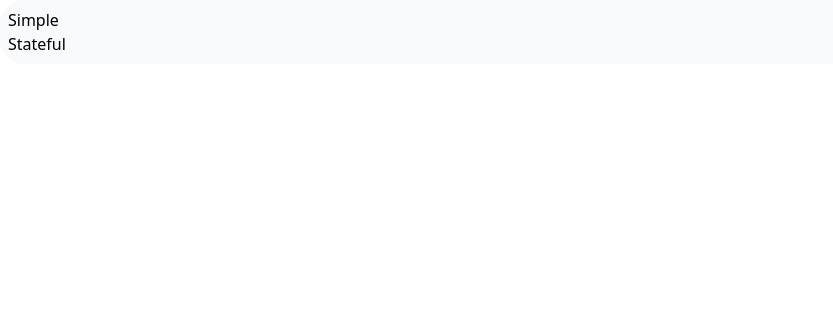
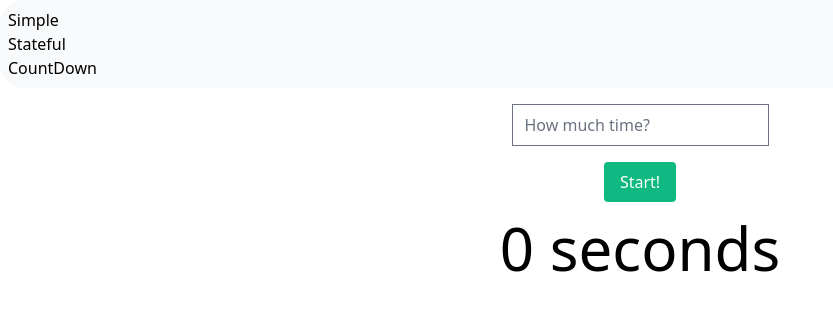
Before and after one commit to danielkarpen/cra-tailwind-css, a React (Create React App) app: page /countdown in a window 1280 px wide. Shown: the top 310 px of the page, without its empty margins (0-833 px from the left). Built offline with nearby package versions, Linux system fonts and the light colour scheme.

Commit message:
CountDown Timer set up

```diff
--- a/package.json
+++ b/package.json
@@ -4,6 +4,7 @@
   "private": true,
   "dependencies": {
     "@craco/craco": "^6.1.1",
+    "@tailwindcss/forms": "^0.2.1",
     "@testing-library/jest-dom": "^5.11.9",
     "@testing-library/react": "^11.2.5",
     "@testing-library/user-event": "^12.7.1",
--- a/src/App.js
+++ b/src/App.js
@@ -1,10 +1,12 @@
-import { BrowserRouter as Router, Link, Route, Switch } from "react-router-dom";
-import { NavBar, SimpleComponent, StatefulComponent } from "./components";
-
-console.log(Switch, Route, Link);
+import { BrowserRouter as Router, Route, Switch } from "react-router-dom";
+import {
+  CountDown,
+  NavBar,
+  SimpleComponent,
+  StatefulComponent,
+} from "./components";
 
 function App() {
-  // TODO: Pass a prop
   return (
     <Router>
       <NavBar />
@@ -16,6 +18,10 @@ function App() {
         <Route path="/stateful-component">
           <StatefulComponent />
         </Route>
+
+        <Route path="/countdown">
+          <CountDown />
+        </Route>
       </Switch>
     </Router>
   );
--- /dev/null
+++ b/src/components/CountDown/Form.js
@@ -0,0 +1,30 @@
+import PropTypes from "prop-types";
+
+const Form = ({ submitHandler }) => {
+  console.log(submitHandler);
+
+  return (
+    <form
+      className="container mx-auto flex flex-col items-center pt-4"
+      onSubmit={submitHandler}
+    >
+      <label htmlFor="start-timer" className="sr-only">
+        Start Countdown:
+      </label>
+      <input type="number" id="start-timer" placeholder="How much time?" />
+
+      <button
+        type="submit"
+        className="bg-green-500 text-white rounded mt-4 px-4 py-2"
+      >
+        Start!
+      </button>
+    </form>
+  );
+};
+
+Form.propTypes = {
+  submitHandler: PropTypes.func.isRequired,
+};
+
+export default Form;
--- /dev/null
+++ b/src/components/CountDown/index.js
@@ -0,0 +1,34 @@
+import { useEffect, useState } from "react";
+import Form from "./Form";
+
+const Component = () => {
+  const [timeRemaining, setTimeRemaining] = useState(0);
+
+  function handleSubmit(ev) {
+    ev.preventDefault();
+
+    setTimeRemaining(() => ev.target.elements[0].value);
+  }
+
+  // It is a reference to any side effects - such as re-rendering.
+  useEffect(() => {
+    if (timeRemaining > 0) {
+      const intervalId = setInterval(() => {
+        setTimeRemaining(() => timeRemaining - 1);
+      }, 1000);
+
+      return () => {
+        clearInterval(intervalId);
+      };
+    }
+  });
+
+  return (
+    <>
+      <Form submitHandler={handleSubmit} />
+      <p className="mt-4 text-6xl text-center">{timeRemaining} seconds</p>
+    </>
+  );
+};
+
+export default Component;
--- a/src/components/NavBar/index.js
+++ b/src/components/NavBar/index.js
@@ -14,6 +14,11 @@ function NavBar() {
             Stateful
           </Link>
         </li>
+        <li>
+          <Link to="./countdown" className="hover:bg-gray-400">
+            CountDown
+          </Link>
+        </li>
       </ul>
     </nav>
   );
--- a/src/components/index.js
+++ b/src/components/index.js
@@ -1,3 +1,4 @@
+export { default as CountDown } from "./CountDown";
 export { default as NavBar } from "./NavBar";
 export { default as SimpleComponent } from "./SimpleComponent";
 export { default as StatefulComponent } from "./StatefulComponent";
--- a/tailwind.config.js
+++ b/tailwind.config.js
@@ -7,5 +7,5 @@ module.exports = {
   variants: {
     extend: {},
   },
-  plugins: [],
-}
+  plugins: [require("@tailwindcss/forms")],
+};
```
Also changed, not shown: 1 other file (tests, documents, lock files or other folders).
